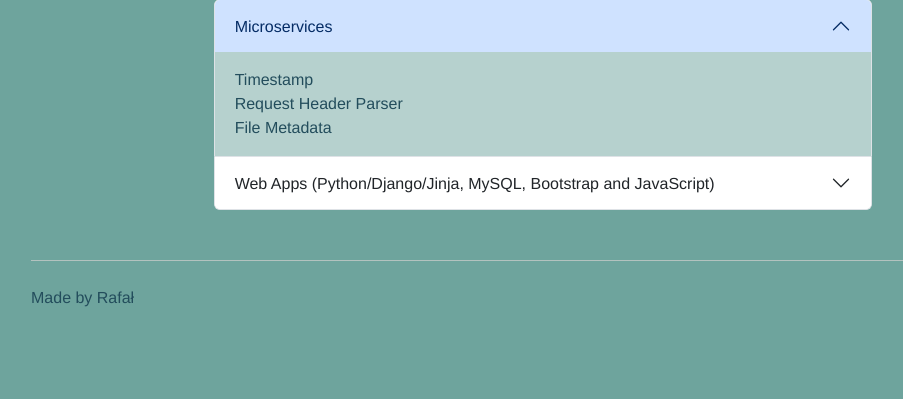
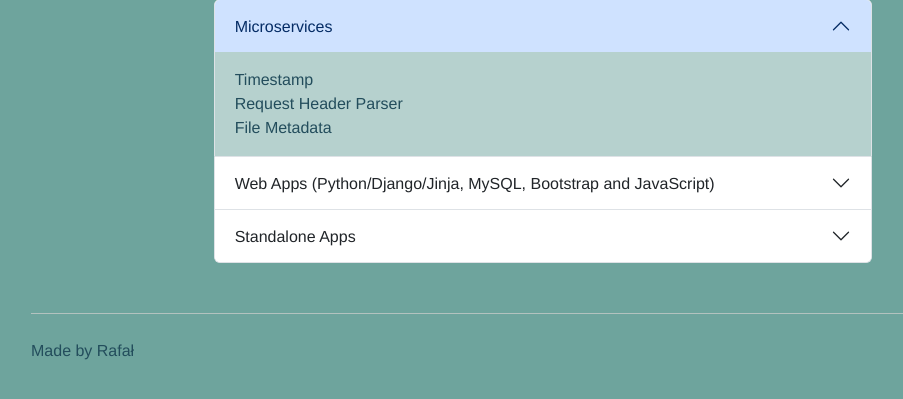
Before and after one commit to wawraf/shiny-journey, a Django app: page / in a window 1280 px wide. Shown: the part 212-611 px from the top of the page, without its empty margins (97-1000 px from the left). Run offline with Django 3.2, Linux system fonts and the light colour scheme.

Commit message:
index.html update (bulk-renamer)

```diff
--- a/portfolio/templates/portfolio/index.html
+++ b/portfolio/templates/portfolio/index.html
@@ -37,10 +37,22 @@
               <div class="accordion-body">
                   <a href="{% url 'mail:index' %}" target="">Mailbox</a><br>
                   <a href="#" target="_blank">Simple Chat (Under Development)</a><br>
-                  <a href="#" target="_blank">Project 3</a><br>
               </div>
             </div>
           </div>
+          <div class="accordion-item">
+            <h2 class="accordion-header" id="headingThree">
+              <button class="accordion-button shadow-none collapsed" type="button" data-bs-toggle="collapse" data-bs-target="#collapseThree" aria-expanded="false" aria-controls="collapseThree">
+                Standalone Apps
+              </button>
+            </h2>
+            <div id="collapseThree" class="accordion-collapse collapse" aria-labelledby="headingThree" data-bs-parent="#externalLinksAccordion">
+              <div class="accordion-body">
+                  <a href="https://github.com/wawraf/bulk-renamer" target="_blank">Bulk File Renaming Tool (Python, PyQt5, Qt Designer)</a><br>
+              </div>
+            </div>
+          </div>
+
 
 <!--        <div class="accordion" id="externalLinksAccordion">-->
 
```
